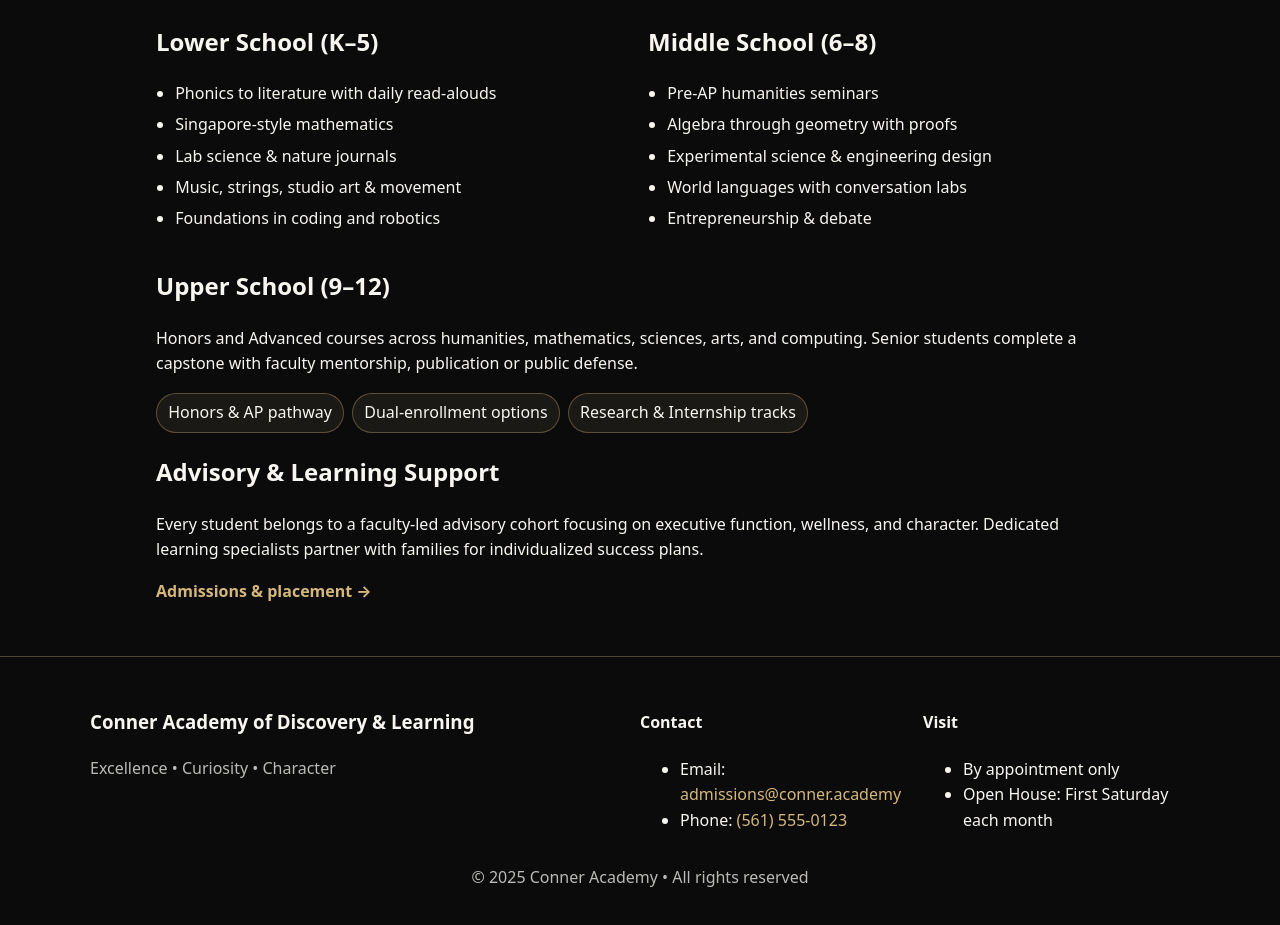
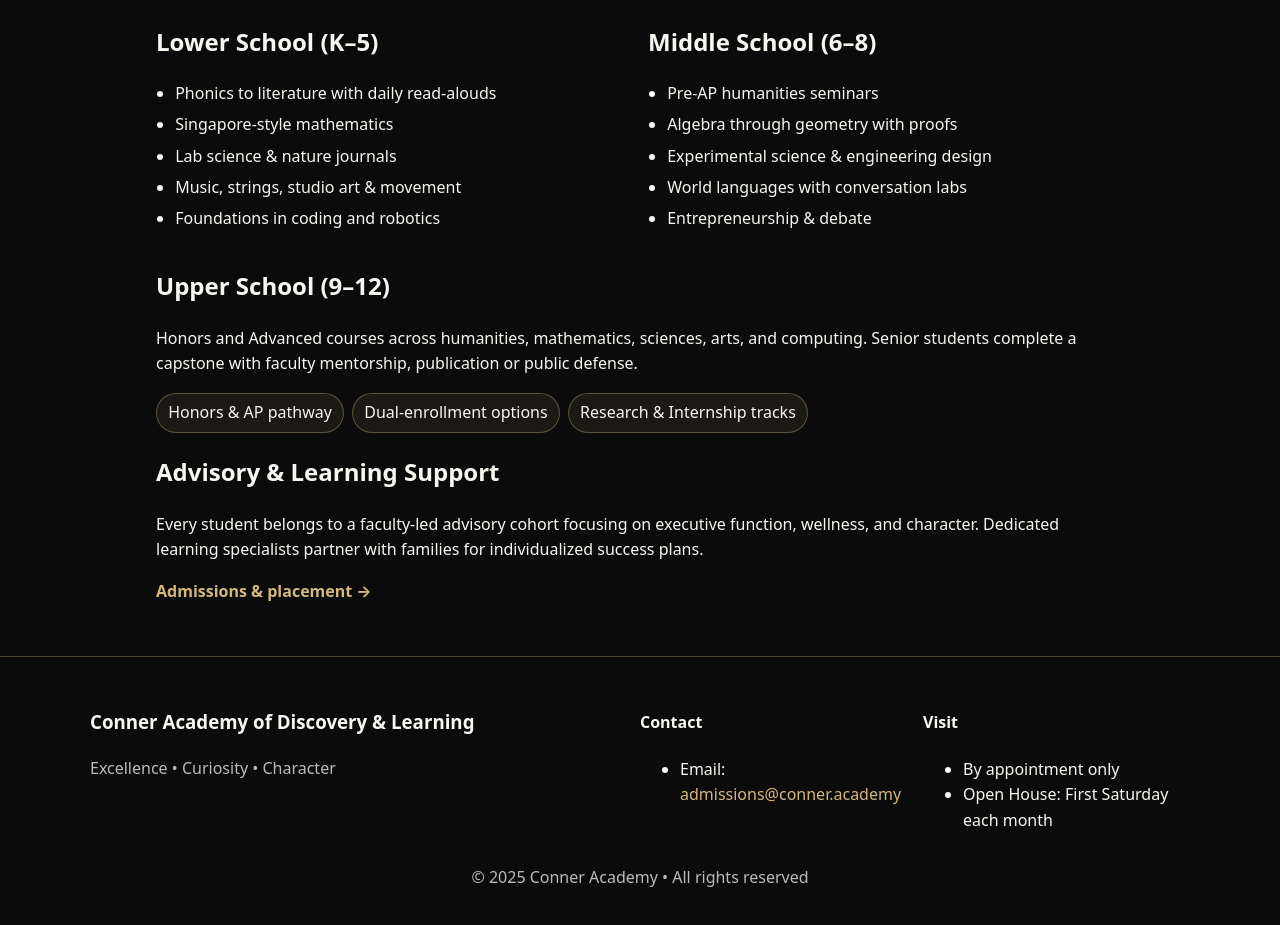
Before and after one commit to williamconner-sys/Conner-Academy, a plain HTML site: page academics.html in a window 1280 px wide. Shown: the part 237-1162 px from the top of the page. Drawn offline with Linux system fonts and the light colour scheme.

Commit message:
Update academics.html

```diff
--- a/academics.html
+++ b/academics.html
@@ -87,7 +87,6 @@
       <h4>Contact</h4>
       <ul>
         <li>Email: <a href="mailto:admissions@conner.academy">admissions@conner.academy</a></li>
-        <li>Phone: <a href="tel:+15615550123">(561) 555‑0123</a></li>
       </ul>
     </section>
     <section>
```
